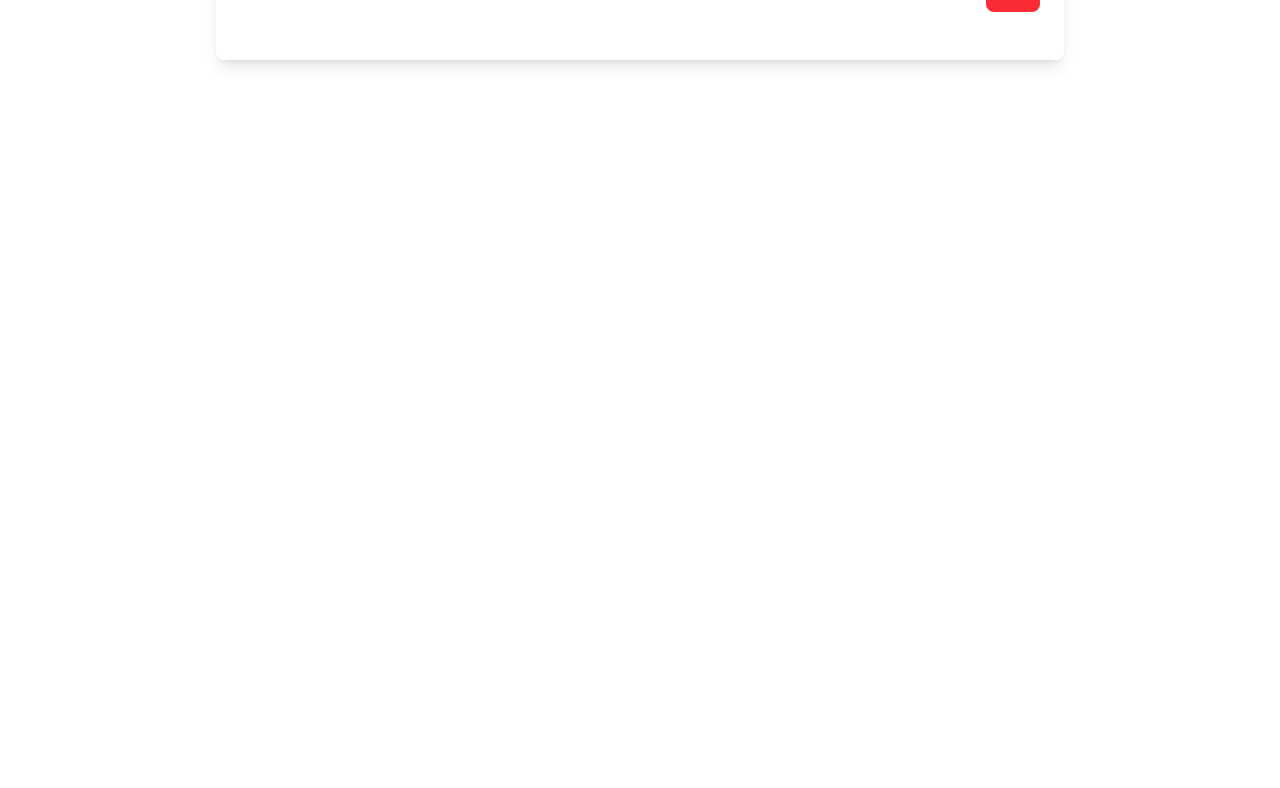
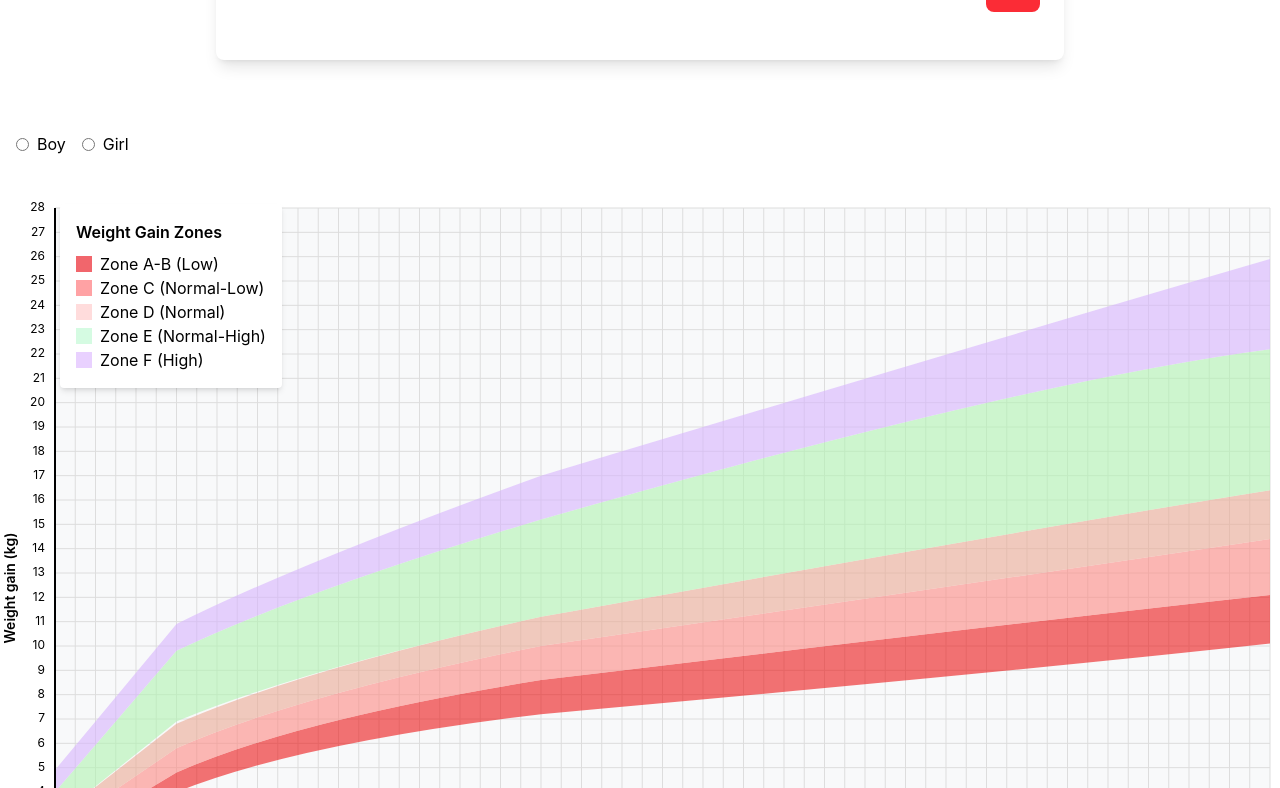
Before and after one commit to Methma-02/Health_Bridge, a React (Vite) app in the folder frontend/: page / in a window 1280 px wide. Shown: the part 10992-11780 px from the top of the page. Before the commit the page ends 11108 px from the top, so only its background shows below. Built offline with nearby package versions, Linux system fonts and the light colour scheme.

Commit message:
Update App.jsx

```diff
--- a/frontend/src/App.jsx
+++ b/frontend/src/App.jsx
@@ -4,6 +4,8 @@ import ImmunizationForm from "./Immunization";
 import DevelopmentMilestones from "./developmentMilestones";
 import HealthRecords from "./childHealthRecord";
 import SensoryScreening from "./sensoryScreening";
+import WeightGainChart from "../WeightChart";
+import HeightGainChart from "../HeightChart";
 
 
 function App(){
@@ -16,6 +18,8 @@ function App(){
     <HealthRecords/>
     <StudentHealthRecords/>
     <SensoryScreening/>
+    <WeightGainChart/>
+    <HeightGainChart/>
 
     </>
   )
```
